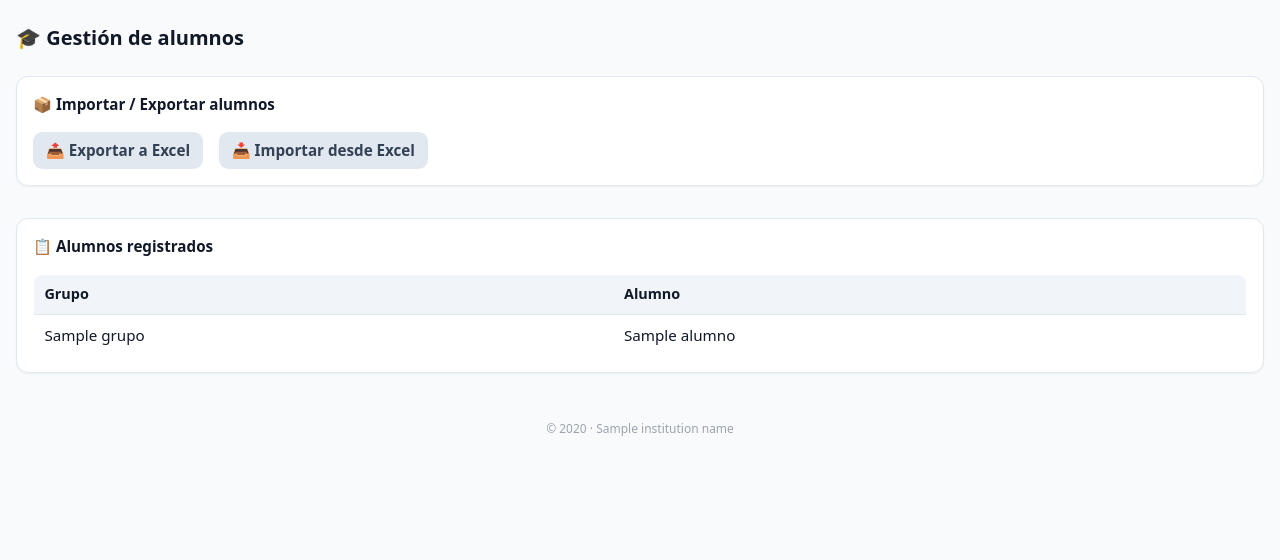
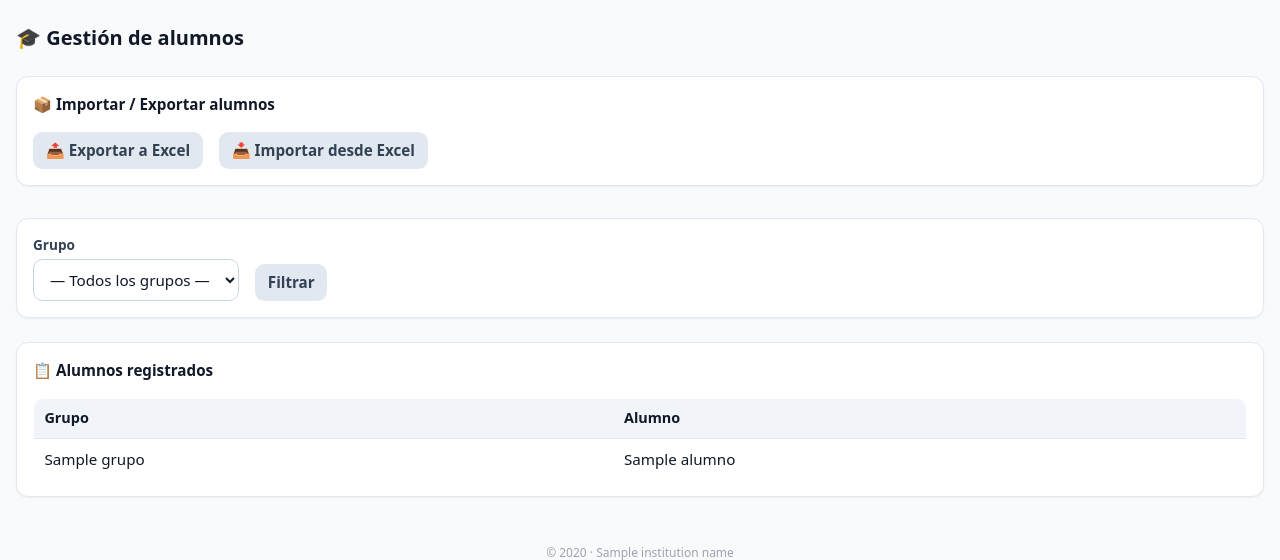
Before and after one commit to pablo-1974/AGB-incidencias, a FastAPI app: template templates/admin/students.html in a window 1280 px wide. Shown: the part 64-624 px from the top of the page. Run offline with FastAPI, Linux system fonts and the light colour scheme; the template is opened without the code that fills it: most values are stand-ins (such as "Sample title", 1, 10 or a date in 2020); grey boxes marked "Sample" are stand-in pictures; some libraries are stand-ins or nearby versions.

Commit message:
Update students.html

```diff
--- a/templates/admin/students.html
+++ b/templates/admin/students.html
@@ -63,6 +63,38 @@
   </div>
 </div>
 
+
+{# ======================================
+   FILTRO POR GRUPO
+   ====================================== #}
+
+<div class="card mb-6">
+  <form method="get" class="flex flex-col sm:flex-row gap-4 items-end">
+
+    <div>
+      <label class="label">Grupo</label>
+      <select name="grupo" class="input">
+        <option value="">— Todos los grupos —</option>
+        {% for g in groups %}
+          <option value="{{ g }}"
+                  {% if g == selected_group %}selected{% endif %}>
+            {{ g }}
+          </option>
+        {% endfor %}
+      </select>
+    </div>
+
+    <button type="submit" class="btn-muted">
+      Filtrar
+    </button>
+
+  </form>
+</div>
+
+{# ======================================
+   LISTADO DE ALUMNOS
+   ====================================== #}
+
 <div class="card">
   <h2 class="font-semibold mb-4">📋 Alumnos registrados</h2>
 
```
